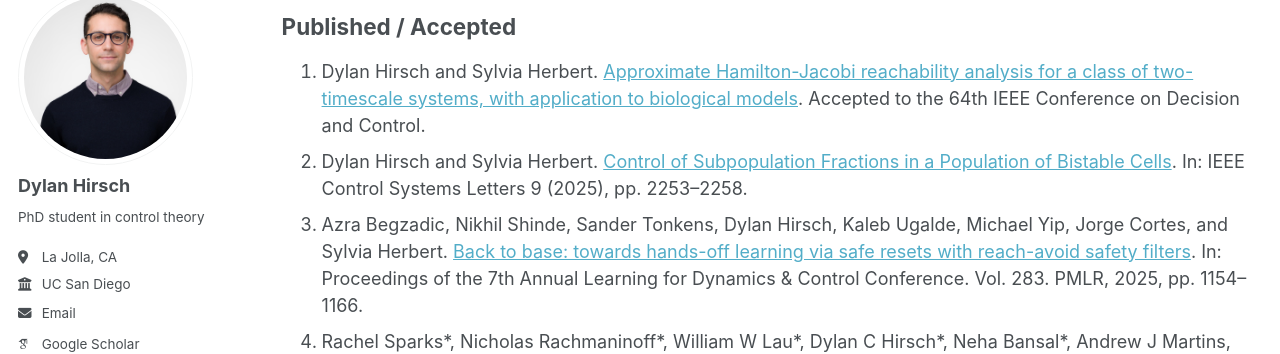
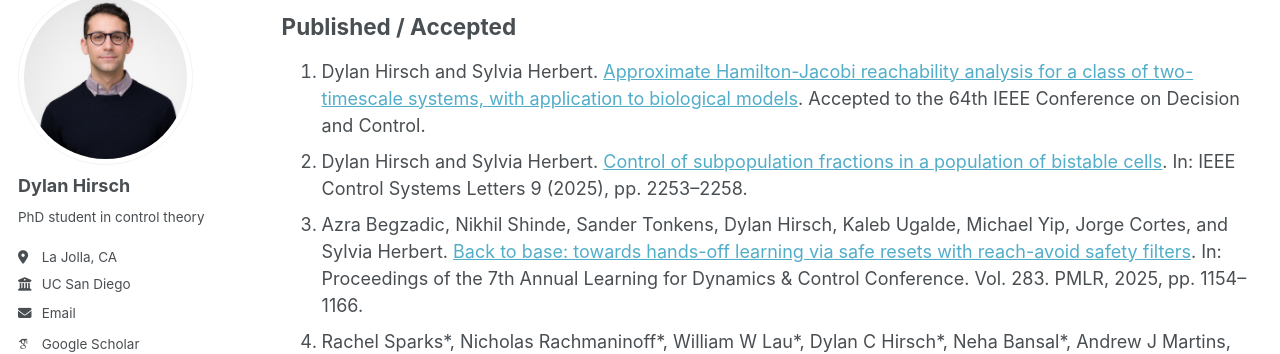
Before and after one commit to dylan-hirsch/dylan-hirsch.github.io, a Jekyll site: the page built from _pages/publications.md, in a window 1280 px wide and 900 px high, scrolled down 394 px. Shown: the part 109-463 px from the top of the window. Built offline with Jekyll 4.4.1, drawn with Linux system fonts in a browser that asks for light colours; some web fonts are replaced; a script that is not in the unit is left out.

```diff
--- a/_pages/publications.md
+++ b/_pages/publications.md
@@ -23,7 +23,7 @@ reinforcement learning with novel Hamilton-Jacobi-Bellman formulations](https://
 1. Dylan Hirsch and Sylvia Herbert. [Approximate Hamilton-Jacobi reachability analysis for a class of
 two-timescale systems, with application to biological models](https://arxiv.org/abs/2503.11021). Accepted to the 64th IEEE Conference on Decision and
 Control.
-2. Dylan Hirsch and Sylvia Herbert. [Control of Subpopulation Fractions in a Population of Bistable Cells](https://ieeexplore.ieee.org/abstract/document/11177224). In:
+2. Dylan Hirsch and Sylvia Herbert. [Control of subpopulation fractions in a population of bistable cells](https://ieeexplore.ieee.org/abstract/document/11177224). In:
 IEEE Control Systems Letters 9 (2025), pp. 2253–2258.
 3. Azra Begzadic, Nikhil Shinde, Sander Tonkens, Dylan Hirsch, Kaleb Ugalde, Michael Yip, Jorge Cortes,
 and Sylvia Herbert. [Back to base: towards hands-off learning via safe resets with reach-avoid safety
```
